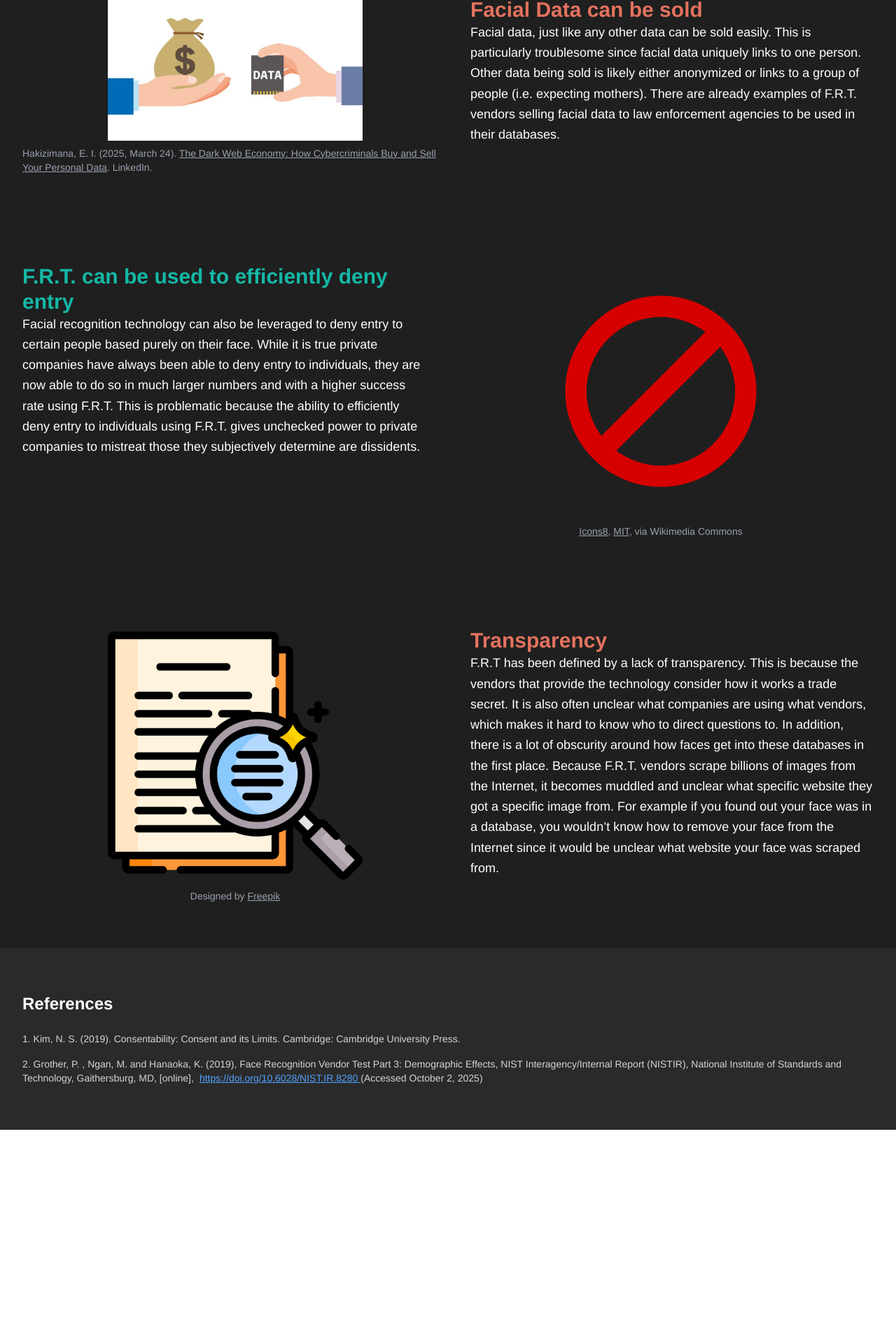
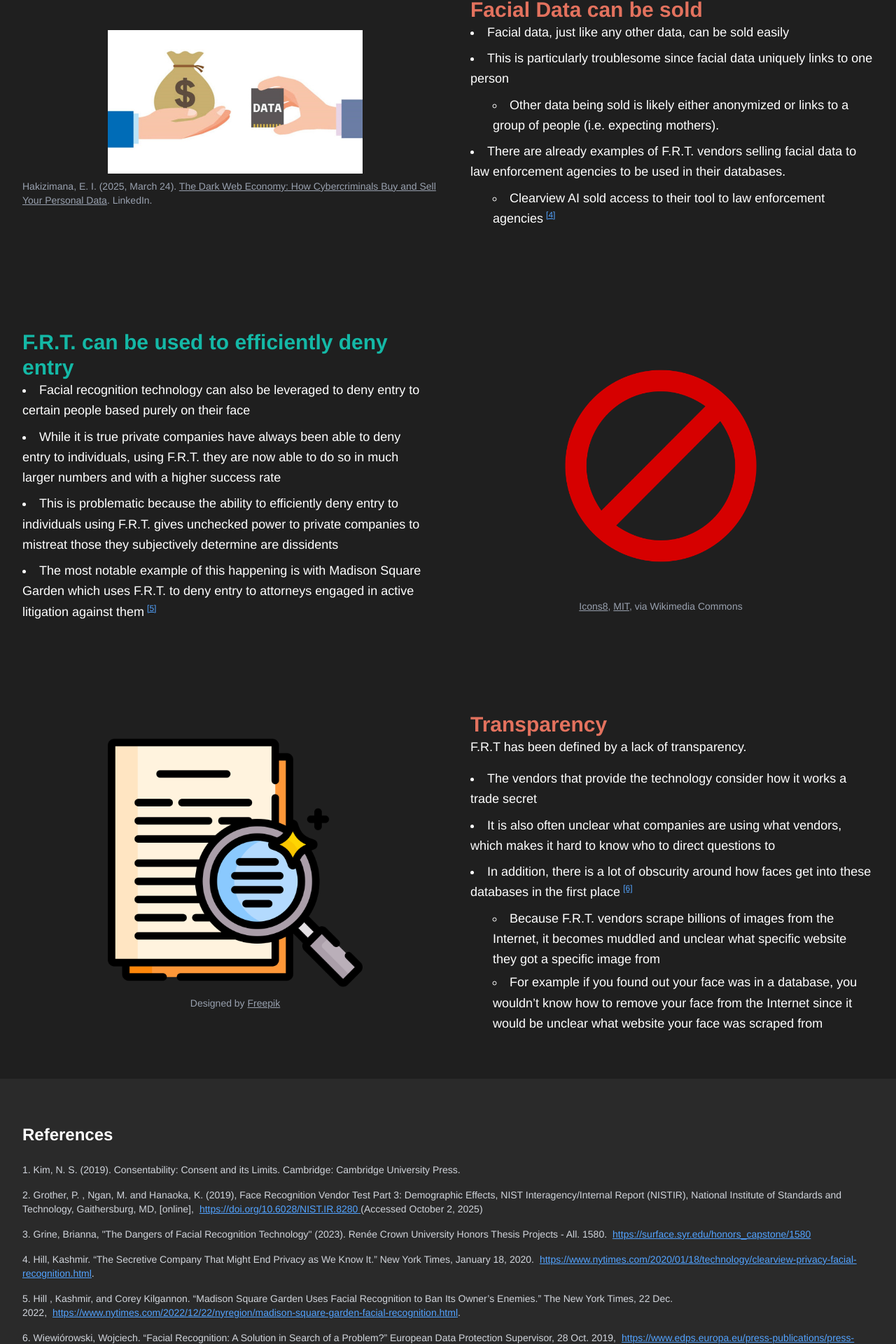
Before and after one commit to jfletch23/jfletch23.github.io, a React (Vite) app: page /#/ProblemsPage in a window 1280 px wide. Shown: the part 1499-3419 px from the top of the page at 70% size. Before the commit the page ends 3113 px from the top, so only its background shows below. Built offline with nearby package versions, Linux system fonts and the light colour scheme.

Commit message:
Added references and bullet points to problems page

```diff
--- a/src/pages/ProblemsInfoPage.tsx
+++ b/src/pages/ProblemsInfoPage.tsx
@@ -73,7 +73,7 @@ export function ProblemsInfoPage(): React.ReactElement {
                         <li>False positives were found to be higher in women than men</li>
                         <li>False positives were found to be higher in the elderly and children</li>
                     </ul>
-                    <p>One reason for these biases is the lack of diversity in photos used to train the technology.</p>
+                    <p>One reason for these biases is the lack of diversity in photos used to train the technology.<Footnote to="ref-3" label="[3]" /></p>
                     <p>These biases are particularly problematic since one of the primary uses of F.R.T. is law enforcement.</p>
                 </div>
             ),
@@ -86,11 +86,22 @@ export function ProblemsInfoPage(): React.ReactElement {
             imageLeft: true,
             render: (
                 <div className="text-lg leading-relaxed space-y-4 text-white">
+                    <ul className="list-disc list-inside space-y-2">
+                        <li>Facial data, just like any other data, can be sold easily</li>
+                        <li>This is particularly troublesome since facial data uniquely links to one person</li>
+                        <ul className="list-[circle] list-inside space-y-1 mt-2 pl-8">
+                            <li>Other data being sold is likely either anonymized or links to a group of people (i.e. expecting mothers).</li>
+                        </ul>
+                        <li>There are already examples of F.R.T. vendors selling facial data to law enforcement agencies to be used in their databases.</li>
+                        <ul className="list-[circle] list-inside space-y-1 mt-2 pl-8">
+                            <li>Clearview AI sold access to their tool to law enforcement agencies<Footnote to="ref-4" label="[4]" /></li>
+                        </ul>
+                    </ul>
                     <p>
-                        Facial data, just like any other data can be sold easily.
-                        This is particularly troublesome since facial data uniquely links to one person.
-                        Other data being sold is likely either anonymized or links to a group of people (i.e. expecting mothers).
-                        There are already examples of F.R.T. vendors selling facial data to law enforcement agencies to be used in their databases.
+
+
+
+
                     </p>
                 </div>
             ),
@@ -103,11 +114,12 @@ export function ProblemsInfoPage(): React.ReactElement {
             imageLeft: false,
             render: (
                 <div className="text-lg leading-relaxed space-y-4 text-white">
-                    <p>
-                        Facial recognition technology can also be leveraged to deny entry to certain people based purely on their face.
-                        While it is true private companies have always been able to deny entry to individuals, they are now able to do so in much larger numbers and with a higher success rate using F.R.T.
-                        This is problematic because the ability to efficiently deny entry to individuals using F.R.T. gives unchecked power to private companies to mistreat those they subjectively determine are dissidents.
-                    </p>
+                    <ul className="list-disc list-inside space-y-2">
+                        <li>Facial recognition technology can also be leveraged to deny entry to certain people based purely on their face</li>
+                        <li>While it is true private companies have always been able to deny entry to individuals, using F.R.T. they are now able to do so in much larger numbers and with a higher success rate</li>
+                        <li>This is problematic because the ability to efficiently deny entry to individuals using F.R.T. gives unchecked power to private companies to mistreat those they subjectively determine are dissidents</li>
+                        <li>The most notable example of this happening is with Madison Square Garden which uses F.R.T. to deny entry to attorneys engaged in active litigation against them<Footnote to="ref-5" label="[5]" /></li>
+                    </ul>
                 </div>
             ),
         },
@@ -119,14 +131,16 @@ export function ProblemsInfoPage(): React.ReactElement {
             imageLeft: true,
             render: (
                 <div className="text-lg leading-relaxed space-y-4 text-white">
-                    <p>
-                        F.R.T has been defined by a lack of transparency.
-                        This is because the vendors that provide the technology consider how it works a trade secret.
-                        It is also often unclear what companies are using what vendors, which makes it hard to know who to direct questions to.
-                        In addition, there is a lot of obscurity around how faces get into these databases in the first place.
-                        Because F.R.T. vendors scrape billions of images from the Internet, it becomes muddled and unclear what specific website they got a specific image from.
-                        For example if you found out your face was in a database, you wouldn’t know how to remove your face from the Internet since it would be unclear what website your face was scraped from.
-                    </p>
+                    <p>F.R.T has been defined by a lack of transparency.</p>
+                    <ul className="list-disc list-inside space-y-2">
+                        <li>The vendors that provide the technology consider how it works a trade secret</li>
+                        <li>It is also often unclear what companies are using what vendors, which makes it hard to know who to direct questions to</li>
+                        <li>In addition, there is a lot of obscurity around how faces get into these databases in the first place<Footnote to="ref-6" label="[6]" /></li>
+                        <ul className="list-[circle] list-inside space-y-1 mt-2 pl-8">
+                            <li>Because F.R.T. vendors scrape billions of images from the Internet, it becomes muddled and unclear what specific website they got a specific image from</li>
+                            <li>For example if you found out your face was in a database, you wouldn’t know how to remove your face from the Internet since it would be unclear what website your face was scraped from</li>
+                        </ul>
+                    </ul>
                 </div>
             ),
         },
@@ -201,6 +215,41 @@ export function ProblemsInfoPage(): React.ReactElement {
                             (Accessed October 2, 2025)
                         </span>
                     </li>
+                    <li id="ref-3">
+                        Grine, Brianna, "The Dangers of Facial Recognition Technology" (2023). Renée Crown University Honors Thesis Projects - All. 1580.
+                        <span className="ml-2">
+                            <a href="https://surface.syr.edu/honors_capstone/1580" className="text-blue-400 underline">
+                                https://surface.syr.edu/honors_capstone/1580{' '}
+                            </a>
+                        </span>
+                    </li>
+                    <li id="ref-4">
+                        Hill, Kashmir. “The Secretive Company That Might End Privacy as We Know It.” New York Times, January 18, 2020.
+                        <span className="ml-2">
+                            <a href="https://www.nytimes.com/2020/01/18/technology/clearview-privacy-facial-recognition.html" className="text-blue-400 underline">
+                                https://www.nytimes.com/2020/01/18/technology/clearview-privacy-facial-recognition.html
+                            </a>
+                            .
+                        </span>
+                    </li>
+                    <li id="ref-5">
+                        Hill , Kashmir, and Corey Kilgannon. “Madison Square Garden Uses Facial Recognition to Ban Its Owner’s Enemies.” The New York Times, 22 Dec. 2022,
+                        <span className="ml-2">
+                            <a href="https://www.nytimes.com/2022/12/22/nyregion/madison-square-garden-facial-recognition.html" className="text-blue-400 underline">
+                                https://www.nytimes.com/2022/12/22/nyregion/madison-square-garden-facial-recognition.html
+                            </a>
+                            .
+                        </span>
+                    </li>
+                    <li id="ref-6">
+                        Wiewiórowski, Wojciech. “Facial Recognition: A Solution in Search of a Problem?” European Data Protection Supervisor, 28 Oct. 2019,
+                        <span className="ml-2">
+                            <a href="https://www.edps.europa.eu/press-publications/press-news/blog/facial-recognition-solution-search-problem_en" className="text-blue-400 underline">
+                                https://www.edps.europa.eu/press-publications/press-news/blog/facial-recognition-solution-search-problem_en
+                            </a>
+                            .
+                        </span>
+                    </li>
                 </ol>
             </div>
         </div>
```
